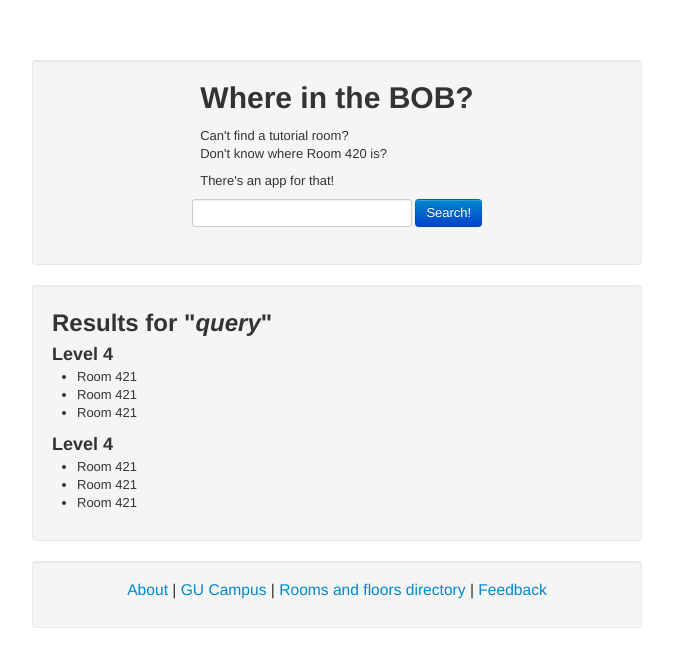
After one commit to TheProjecter/whereinthebob, a Django app: page /directory/ in a window 1280 px wide. The commit adds this page. Shown: the top 667 px of the page, without its empty margins (323-996 px from the left). Run offline with Django 3.2, Linux system fonts and the light colour scheme; parts of the project's set-up code (start-up, migrations or seed data) failed here and were passed over; some libraries are stand-ins or nearby versions.

Commit message:
created templates for the other pages

```diff
--- /dev/null
+++ b/witb/bob/directory/views.py
@@ -0,0 +1,12 @@
+from django.template import Context, loader
+from django.http import HttpResponse
+
+
+def index(request):
+    t = loader.get_template('layout.html')
+    c = Context({
+        'title': 'Directory of rooms and floors',
+        'home' : False,
+        'content' : 'listing.html'
+    })
+    return HttpResponse(t.render(c))
--- a/witb/bob/templates/layout.html
+++ b/witb/bob/templates/layout.html
@@ -68,42 +68,7 @@
 
       {% if not home %}
       <div class="row">
-        <div class="well span6 offset3">
-          <ul class="breadcrumb">
-            <li>
-              <a href="#">Level 4</a> <span class="divider">/</span>
-            </li>
-            <li>
-              <a href="#">Room 420</a>
-            </li>
-          </ul>
-
-          <!-- remove borders, backgrounds -->
-          <ul class="thumbnails">
-            <li class="span6">
-              <a href="#" class="thumbnail">
-                <img src="http://placehold.it/560x412" alt="">
-              </a>
-            </li>
-          </ul>
-
-          <div id="comments" class="span6" style="margin-left:0px;">
-
-            <div class="post">
-              <p>Post something on this floor's wall!</p>
-              <form class="form-horizontal">
-                <textarea style="max-width:80%; width:80%;"></textarea>
-                <a style="width:10%;" class="pull-right btn btn-primary">Post!</a>
-              </form>
-            </div>
-
-            <div class="comment well">
-            </div>
-
-          </div>
-
-
-        </div>
+        {% include content %}
       </div>
       {% endif %}
 
--- /dev/null
+++ b/witb/bob/templates/listing.html
@@ -0,0 +1,21 @@
+        <div class="well span6 offset3">
+          <h2>Results for "<em>query</em>"</h2>
+
+          <div class="level-group">
+            <h3>Level 4</h3>
+            <ul>
+              <li>Room 421</li>
+              <li>Room 421</li>
+              <li>Room 421</li>
+            </ul>
+          </div>
+
+          <div class="level-group">
+            <h3>Level 4</h3>
+            <ul>
+              <li>Room 421</li>
+              <li>Room 421</li>
+              <li>Room 421</li>
+            </ul>
+          </div>
+        </div>
--- a/witb/urls.py
+++ b/witb/urls.py
@@ -8,6 +8,8 @@ admin.autodiscover()
 urlpatterns = patterns('',
      url(r'^comments/$', 'witb.bob.comments.views.index'),
     url(r'^$', 'witb.bob.views.index'),
+    url(r'^directory/$', 'witb.bob.directory.views.index'),
+    url(r'^room/$', 'witb.bob.room.views.index'),
     # Examples:
     # url(r'^$', 'witb.views.home', name='home'),
     # url(r'^witb/', include('witb.foo.urls')),
```
Also changed, not shown: witb/bob/room/views.py (added, +12 -0 lines), witb/bob/templates/room.html (added, +36 -0 lines), witb/bob/directory/__init__.py (added), witb/bob/room/__init__.py (added).
